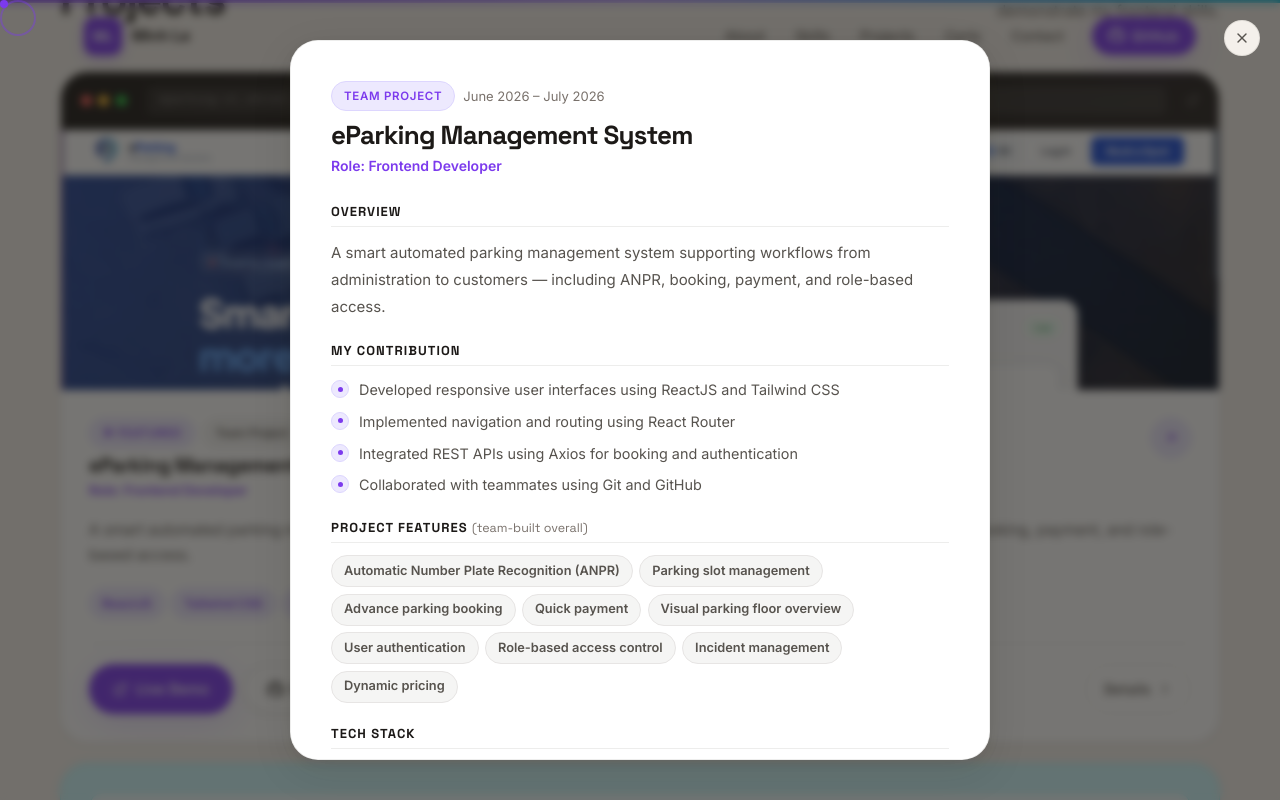
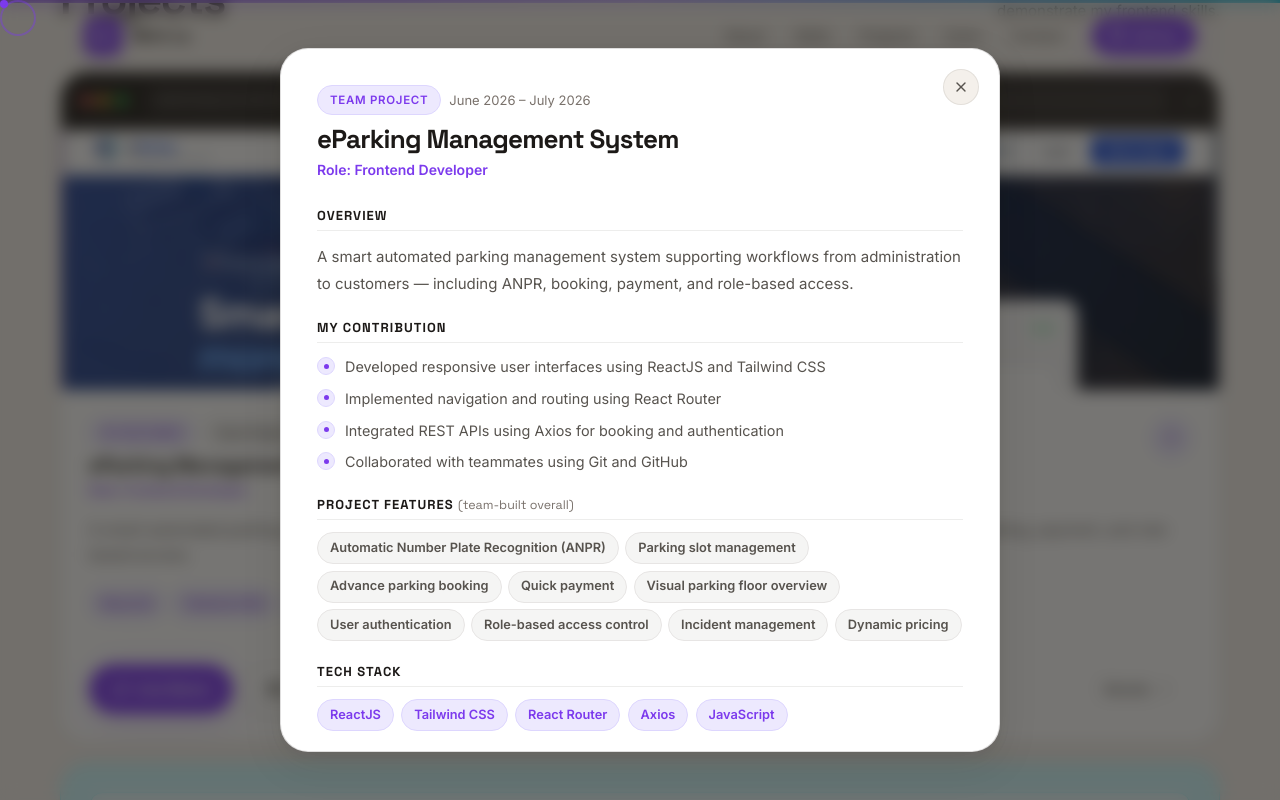
Before and after one commit to minhthien435/minhthien-portfolio, a React (Vite) app: page / in a window 1280 px wide. Both pictures are taken after a click on the button 1171 px from the left and 3346 px from the top of the page. Shown: the part 2908-3708 px from the top of the page. Built offline with nearby package versions, Linux system fonts and the light colour scheme.

Commit message:
Fix Modal scrollbar overflow and fit scrollbar within rounded corners

```diff
--- a/src/components/Projects/ProjectModal.jsx
+++ b/src/components/Projects/ProjectModal.jsx
@@ -67,7 +67,7 @@ export default function ProjectModal({ project, onClose }) {
         transition={{ duration: 0.3, ease: [0.22, 1, 0.36, 1] }}
         onClick={e => e.stopPropagation()}
       >
-        {/* Close */}
+        {/* Close button */}
         <motion.button
           whileHover={{ scale: 1.1, rotate: 90 }}
           whileTap={{ scale: 0.9 }}
@@ -79,11 +79,14 @@ export default function ProjectModal({ project, onClose }) {
             background: 'var(--bg-cream)', border: '1.5px solid var(--border)',
             display: 'flex', alignItems: 'center', justifyContent: 'center',
             cursor: 'pointer', color: 'var(--text-2)',
+            zIndex: 10,
           }}
         >
           <X size={16} />
         </motion.button>
 
+        {/* Modal Scrollable Body */}
+        <div className="modal-body">
           {/* Header */}
           <div style={{ paddingRight: '2.5rem', marginBottom: '1.75rem' }}>
             <div style={{ display: 'flex', gap: '0.5rem', flexWrap: 'wrap', marginBottom: '0.625rem' }}>
@@ -178,6 +181,7 @@ export default function ProjectModal({ project, onClose }) {
               </motion.a>
             )}
           </div>
+        </div>
       </motion.div>
     </motion.div>
   );
--- a/src/index.css
+++ b/src/index.css
@@ -412,7 +412,8 @@ h1, h2, h3, h4, h5, h6 {
   position: fixed;
   inset: 0;
   background: rgba(28, 25, 23, 0.6);
-  backdrop-filter: blur(4px);
+  backdrop-filter: blur(8px);
+  -webkit-backdrop-filter: blur(8px);
   z-index: 200;
   display: flex;
   align-items: center;
@@ -423,14 +424,39 @@ h1, h2, h3, h4, h5, h6 {
 .modal-box {
   background: var(--bg-white);
   border-radius: var(--r-xl);
-  border: 1.5px solid var(--border);
+  border: 1.5px solid var(--border-md);
   box-shadow: var(--shadow-lg);
-  max-width: 700px;
+  max-width: 720px;
   width: 100%;
-  max-height: 90vh;
+  max-height: 88vh;
+  position: relative;
+  overflow: hidden; /* Key fix: clip scrollbar & content to rounded corners */
+  display: flex;
+  flex-direction: column;
+}
+
+.modal-body {
+  padding: 2.25rem;
   overflow-y: auto;
-  padding: 2.5rem;
+  overscroll-behavior: contain;
 }
+
+/* Custom Modal Scrollbar */
+.modal-body::-webkit-scrollbar {
+  width: 6px;
+}
+.modal-body::-webkit-scrollbar-track {
+  background: transparent;
+  margin: 1.25rem 0;
+}
+.modal-body::-webkit-scrollbar-thumb {
+  background: var(--violet-mid);
+  border-radius: 99px;
+}
+.modal-body::-webkit-scrollbar-thumb:hover {
+  background: var(--violet);
+}
+
 
 /* ============================================================
    SCROLL PROGRESS BAR
```
Lines whose indentation alone changed are shown as unchanged.
